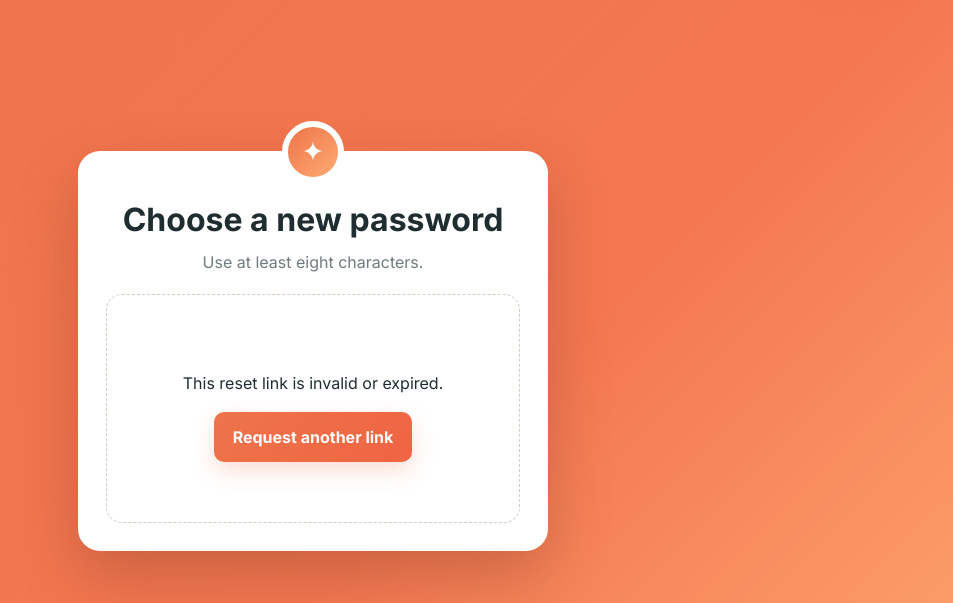
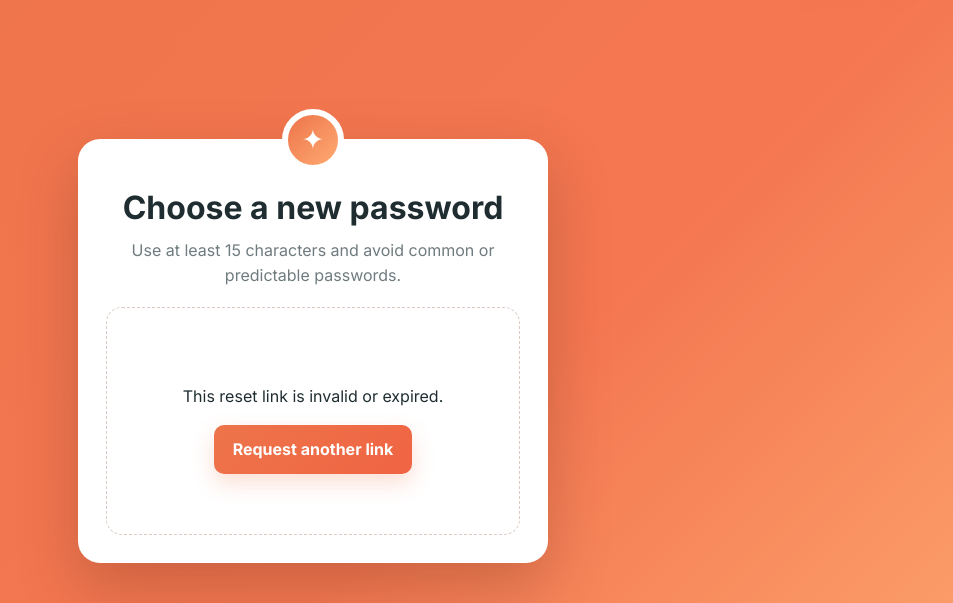
Before and after one commit to Kmakoro/MzansiGems, a PHP site: page /reset-password.php in a window 1280 px wide. Shown: the part 72-675 px from the top of the page, without its empty margins (327-1280 px from the left). Run offline with PHP 8.4, Linux system fonts and the light colour scheme; data comes from the database, SQL or seed files in the repository; some libraries are stand-ins or nearby versions.

Commit message:
Enforce strong passwords in website/reset-password.php

```diff
--- a/website/reset-password.php
+++ b/website/reset-password.php
@@ -3,10 +3,10 @@ declare(strict_types=1);
 require __DIR__ . '/includes/bootstrap.php';
 $token=(string)($_GET['token'] ?? $_POST['token'] ?? ''); $valid=false; $reset=null; $errors=[];
 if ($token) { $stmt=db()->prepare('SELECT * FROM password_resets WHERE token_hash=? AND expires_at>NOW() AND used_at IS NULL ORDER BY id DESC LIMIT 1'); $stmt->execute([hash('sha256',$token)]); $reset=$stmt->fetch(); $valid=(bool)$reset; }
-if ($_SERVER['REQUEST_METHOD']==='POST') { verify_csrf(); $password=(string)($_POST['password']??''); $confirm=(string)($_POST['confirm_password']??''); if (!$valid) $errors[]='This reset link is invalid or expired.'; if(strlen($password)<8)$errors[]='Password must contain at least 8 characters.'; if($password!==$confirm)$errors[]='Passwords do not match.'; if(!$errors){db()->beginTransaction();$stmt=db()->prepare('UPDATE users SET password_hash=? WHERE id=?');$stmt->execute([password_hash($password,PASSWORD_DEFAULT),(int)$reset['user_id']]);$stmt=db()->prepare('UPDATE password_resets SET used_at=NOW() WHERE id=?');$stmt->execute([(int)$reset['id']]);$stmt=db()->prepare('DELETE FROM remember_tokens WHERE user_id=?');$stmt->execute([(int)$reset['user_id']]);db()->commit();flash('success','Password updated. You can now sign in.');redirect('login.php');}}
+if ($_SERVER['REQUEST_METHOD']==='POST') { verify_csrf(); $password=(string)($_POST['password']??''); $confirm=(string)($_POST['confirm_password']??''); if (!$valid) $errors[]='This reset link is invalid or expired.'; if($policyError=password_policy_error($password))$errors[]=$policyError; if($password!==$confirm)$errors[]='Passwords do not match.'; if(!$errors){db()->beginTransaction();$stmt=db()->prepare('UPDATE users SET password_hash=? WHERE id=?');$stmt->execute([password_hash($password,PASSWORD_DEFAULT),(int)$reset['user_id']]);$stmt=db()->prepare('UPDATE password_resets SET used_at=NOW() WHERE id=?');$stmt->execute([(int)$reset['id']]);$stmt=db()->prepare('DELETE FROM remember_tokens WHERE user_id=?');$stmt->execute([(int)$reset['user_id']]);db()->commit();flash('success','Password updated. You can now sign in.');redirect('login.php');}}
 $pageTitle='Choose a new password';$bodyClass='auth-body';require __DIR__.'/includes/header.php';
 ?>
-<div class="auth-shell"><div class="auth-card"><div class="auth-icon">✦</div><h1>Choose a new password</h1><p class="muted">Use at least eight characters.</p>
+<div class="auth-shell"><div class="auth-card"><div class="auth-icon">✦</div><h1>Choose a new password</h1><p class="muted">Use at least 15 characters and avoid common or predictable passwords.</p>
 <?php if($errors):?><div class="toast toast-danger" style="position:static;margin-bottom:14px"><span><?=e(implode(' ',$errors))?></span></div><?php endif;?>
-<?php if($valid):?><form method="post"><?=csrf_field()?><input type="hidden" name="token" value="<?=e($token)?>"><div class="form-group"><label>New Password</label><input class="form-control" type="password" name="password" required minlength="8"></div><div class="form-group"><label>Confirm Password</label><input class="form-control" type="password" name="confirm_password" required></div><button class="btn btn-primary btn-block">Update Password</button></form><?php else:?><div class="empty-state"><p>This reset link is invalid or expired.</p><a class="btn btn-primary" href="<?=url('forgot-password.php')?>">Request another link</a></div><?php endif;?></div></div>
+<?php if($valid):?><form method="post"><?=csrf_field()?><input type="hidden" name="token" value="<?=e($token)?>"><div class="form-group"><label>New Password</label><input class="form-control" type="password" name="password" required minlength="15"></div><div class="form-group"><label>Confirm Password</label><input class="form-control" type="password" name="confirm_password" required></div><button class="btn btn-primary btn-block">Update Password</button></form><?php else:?><div class="empty-state"><p>This reset link is invalid or expired.</p><a class="btn btn-primary" href="<?=url('forgot-password.php')?>">Request another link</a></div><?php endif;?></div></div>
 <?php require __DIR__.'/includes/footer.php'; ?>
```
